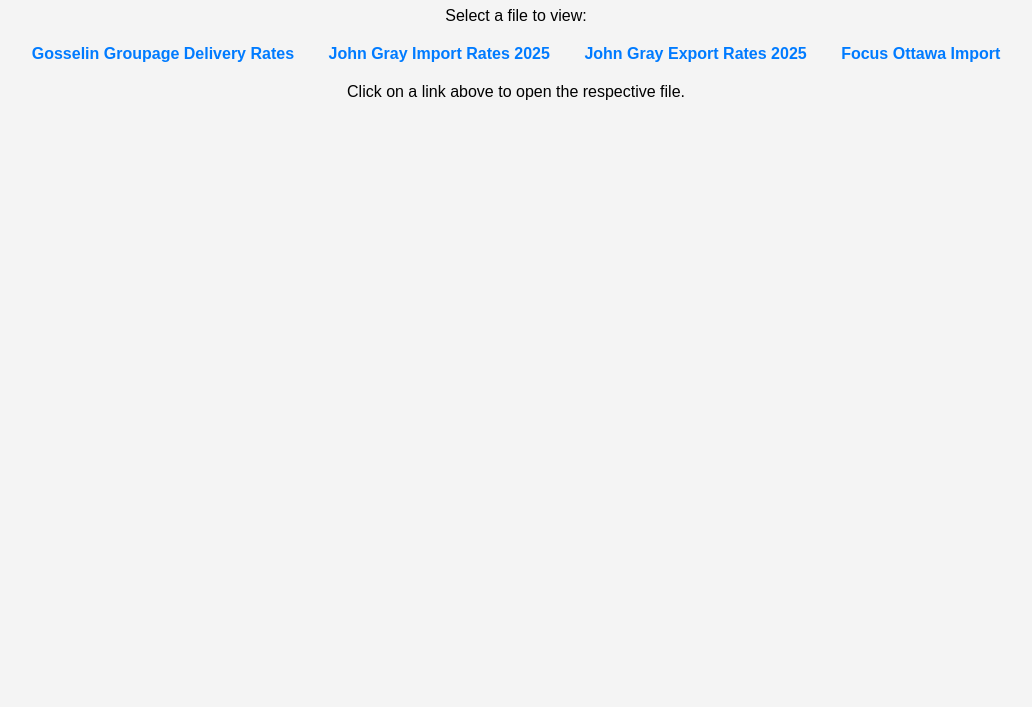
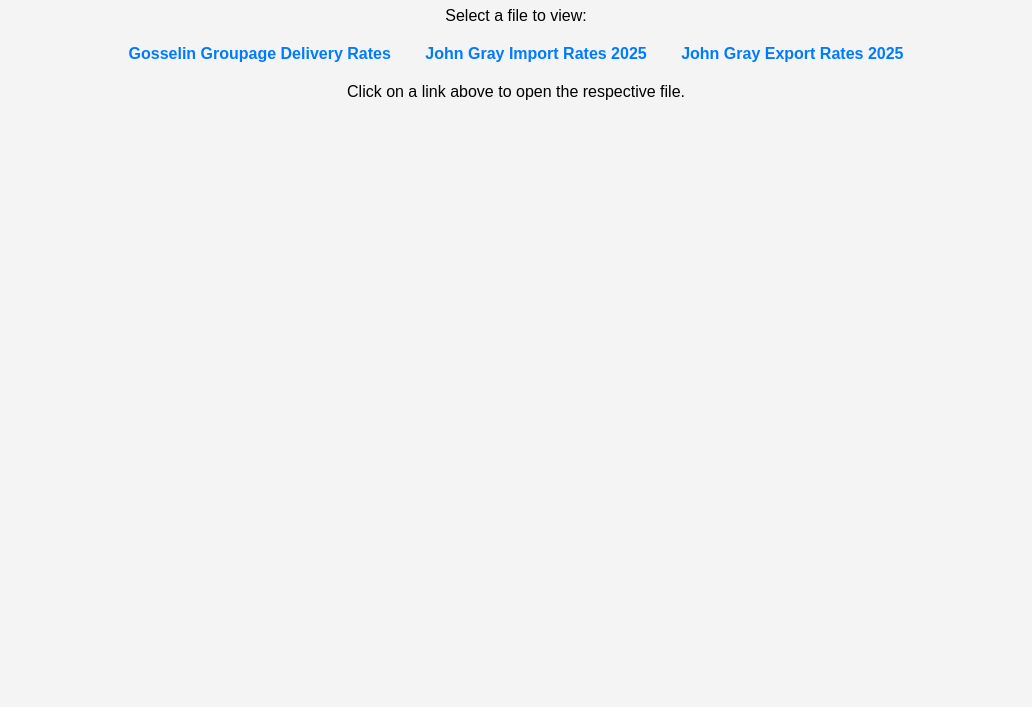
Before and after one commit to Pekock/RateCalculator, a plain HTML site: page index.html in a window 1280 px wide. Shown: the part 93-800 px from the top of the page, without its empty margins (124-1156 px from the left). Drawn offline with Linux system fonts and the light colour scheme.

Commit message:
Update index.html

```diff
--- a/index.html
+++ b/index.html
@@ -46,7 +46,7 @@
             <li><a href="Gosselin Groupage Delivery Rates.html">Gosselin Groupage Delivery Rates</a></li>
             <li><a href="John Gray Import Rates 2025 01.html">John Gray Import Rates 2025</a></li>
             <li><a href="John Gray Export Rates 2025.html">John Gray Export Rates 2025</a></li>
-            <li><a href="Focus Ottawa Import.html">Focus Ottawa Import</a></li>
+
         </ul>
     </nav>
 
```
